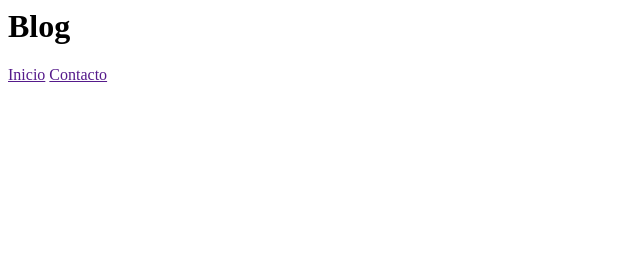
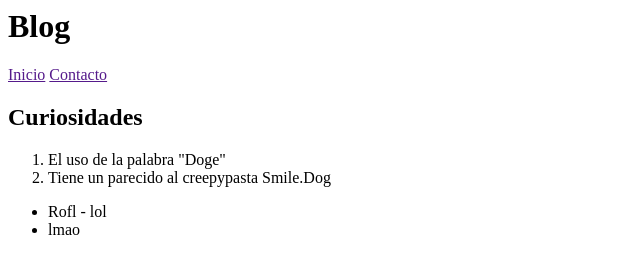
Before and after one commit to fclopez/ParcialDesarrolloWeb1, a plain HTML site: page index.html in a window 1280 px wide. Shown: the whole page, without its empty margins (0-640 px from the left). Drawn offline with Linux system fonts and the light colour scheme.

Commit message:
se agrega la seccion curiosidades

```diff
--- a/index.html
+++ b/index.html
@@ -15,6 +15,16 @@
     <a href="">Contacto</a>
   </nav>
 </div>
-
+<div>
+  <h2>Curiosidades</h2>
+  <ol>
+    <li>El uso de la palabra "Doge"</li>
+    <li>Tiene un parecido al creepypasta Smile.Dog</li>
+  </ol>
+  <ul>
+    <li>Rofl - lol</li>
+    <li>lmao</li>
+  </ul>
+</div>
 </body>
 </html>
```
